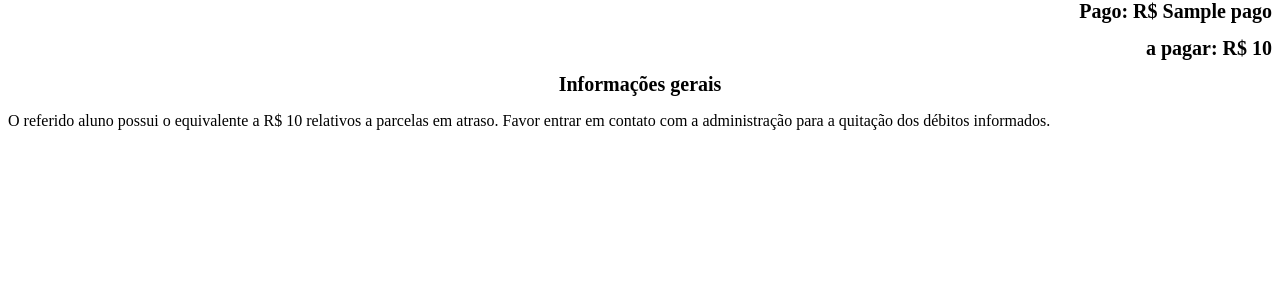
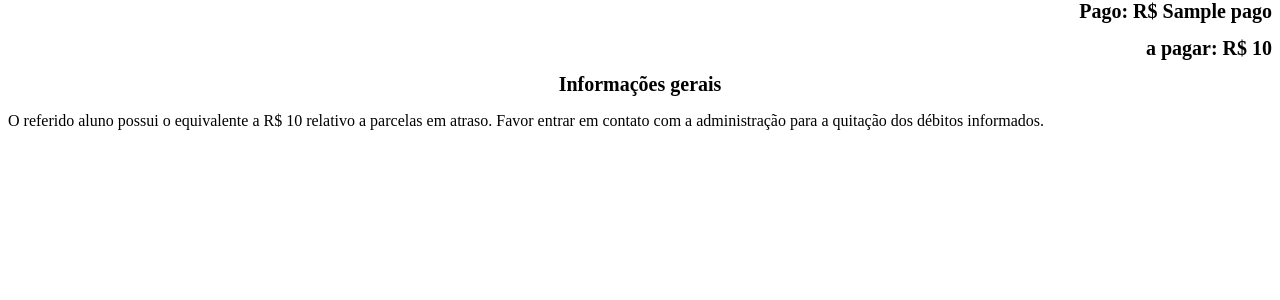
Before and after one commit to julioreis-dev/studio_pilates, a Django app: template alunos/templates/reports/pdf_template.html in a window 1280 px wide. Shown: the part 364-664 px from the top of the page. Run offline with Django 3.2, Linux system fonts and the light colour scheme; the template is opened without the code that fills it: most values are stand-ins (such as "Sample title", 1, 10 or a date in 2020).

Commit message:
improvements in pdf_template.html

```diff
--- a/alunos/templates/reports/pdf_template.html
+++ b/alunos/templates/reports/pdf_template.html
@@ -73,7 +73,7 @@
   {% if devendo == 0 %}
     <p>O referido aluno não possui parcelas em atraso, relativo aos serviços contratados, até o presente momento.</p>
   {% else %}
-    <p>O referido aluno possui o equivalente a R$ {{ devendo }} relativos a parcelas em atraso. Favor entrar em contato
+    <p>O referido aluno possui o equivalente a R$ {{ devendo }} relativo a parcelas em atraso. Favor entrar em contato
       com a administração para a quitação dos débitos informados. </p>
   {% endif %}
   </body>
```
